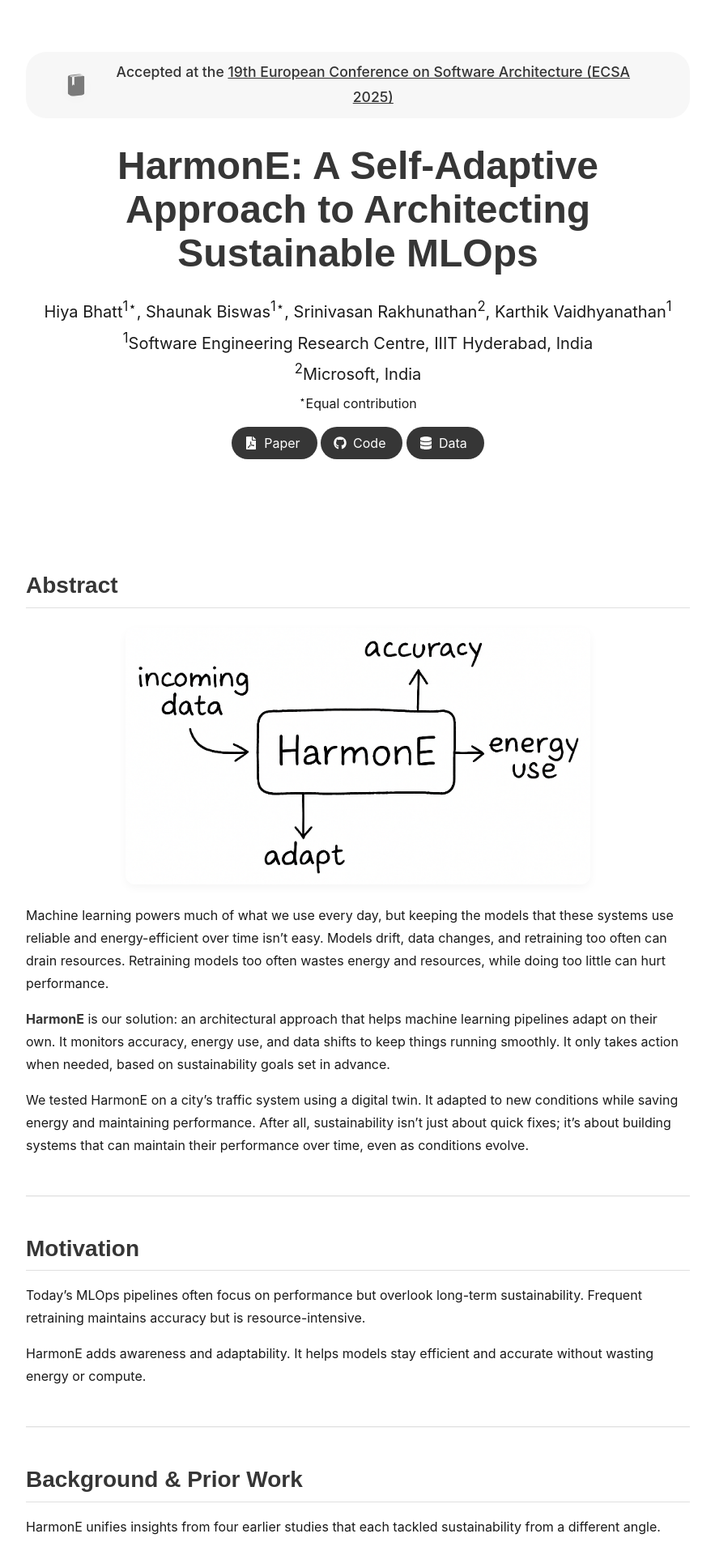
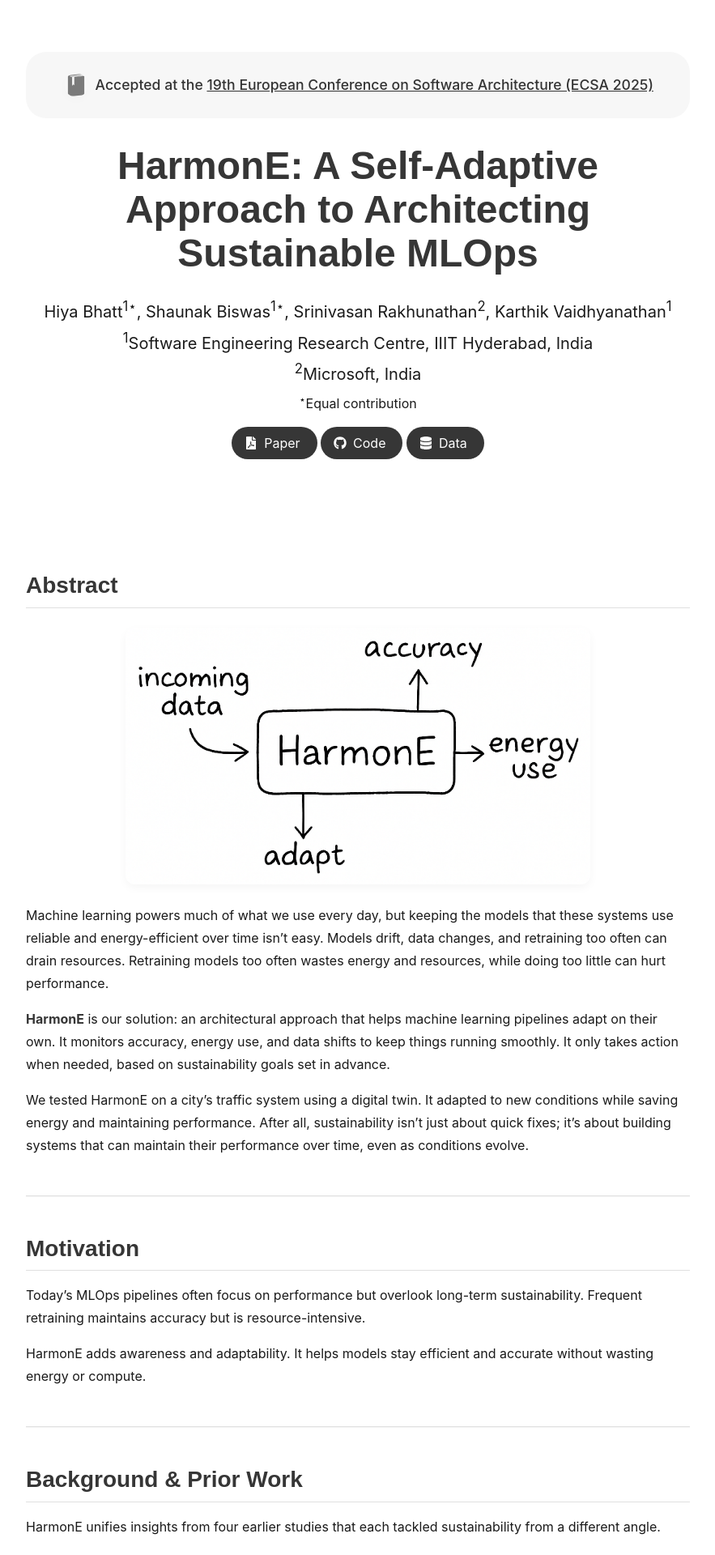
Before and after one commit to sa4s-serc/HarmonE, a Jekyll site: the page built from index.md, in a window 1280 px wide. Shown: the top 1920 px of the page at 81% size, without its empty margins (198-1081 px from the left). Built offline with Jekyll 4.4.1, drawn with Linux system fonts in a browser that asks for light colours; some web fonts are replaced.

Commit message:
test no wrap for ecsa

```diff
--- a/_layouts/project_page.html
+++ b/_layouts/project_page.html
@@ -46,7 +46,7 @@
     <div class="container is-max-desktop">
       <div class="columns is-centered">
         <div class="column has-text-centered">
-          <div style="background-color: #f7f7f7; padding: 0.2rem 3rem; display: flex; align-items: center; border-radius: 25px; margin: 1rem auto 0.5rem auto; width: fit-content;">
+          <div style="background-color: #f7f7f7; padding: 0.2rem 3rem; display: flex; align-items: center; border-radius: 25px; margin: 1rem auto 0.5rem auto; width: fit-content;white-space: nowrap;">
             <img src="static/image/book.svg" alt="Conference Icon"
                 style="height: 1.75rem; margin-right: 0.6rem; opacity: 0.5;">
             <span style="font-size: 1.1rem; color: #333; font-weight: 500;">
```
Also changed, not shown: 14 other files.
